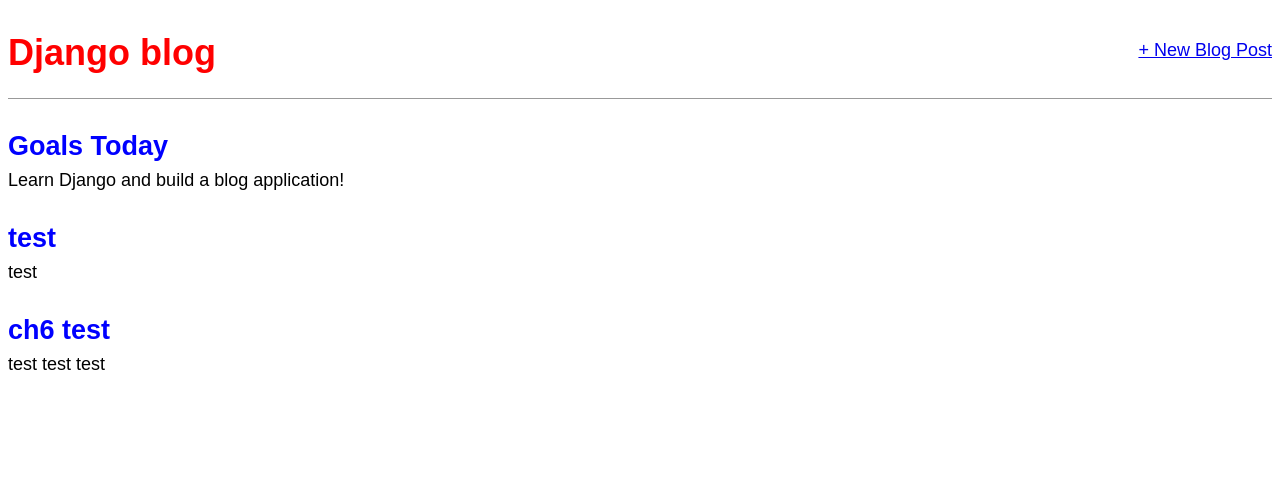
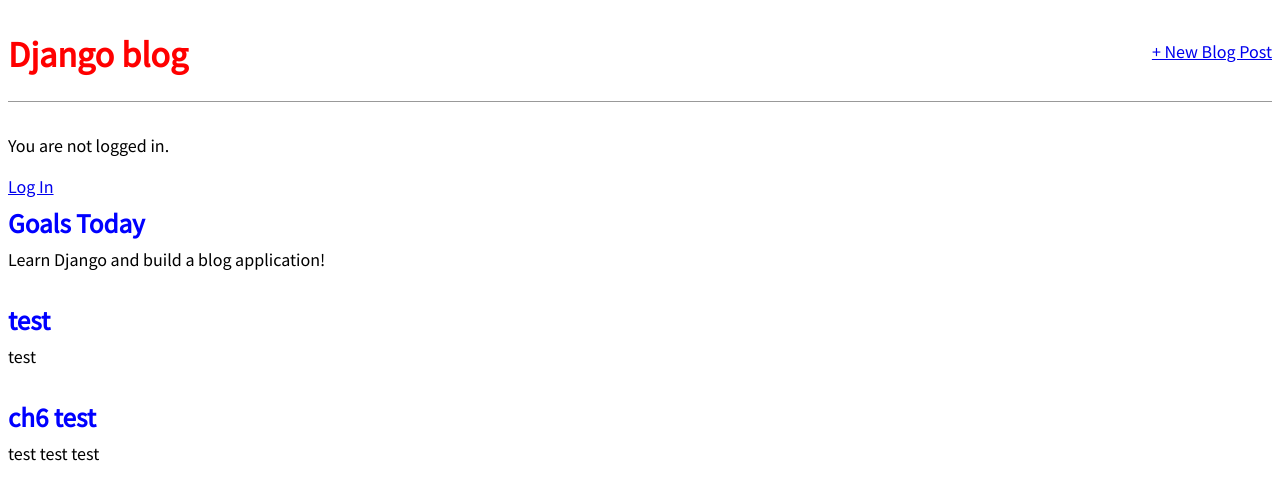
Before and after one commit to DiirtyDann/Blog-App, a Django app: page / in a window 1280 px wide. Shown: the top 500 px of the page. Run offline with Django 4.2, Linux system fonts and the light colour scheme; data comes from the database, SQL or seed files in the repository; both versions use the stored data as it was after the commit; some web fonts are replaced.

Commit message:
small fix

```diff
--- a/templates/base.html
+++ b/templates/base.html
@@ -2,8 +2,8 @@
 <html>
     <head>
         <title>Django blog</title>
-        <link href="https://fonts.googleapis.com/css?family=\
-            Source+Sans+Pro:400" rel="stylesheet">
+        <link href="https://fonts.googleapis.com/css?family=Source+Sans+Pro:400"
+              rel="stylesheet">
         <link href="{% static 'css/base.css' %}" rel="stylesheet">
     </head>
     <body>
@@ -16,7 +16,14 @@
                 <a href="{% url 'post_new' %}">+ New Blog Post</a>
             </div>
         </header>
-            {% block content %}
-            {% endblock content %}
-        </div>
-    </body>
+        {% if user.is_authenticated %}
+            <p>Hi {{ user.name }}</p>
+        {% else %}
+            <p> You are not logged in.</p>
+            <a href="{% url 'login' %}">Log In</a>
+        {% endif %}
+        {% block content %}
+        {% endblock content %}
+    </div>
+</body>
+</html>
```
Also changed, not shown: db.sqlite3.
